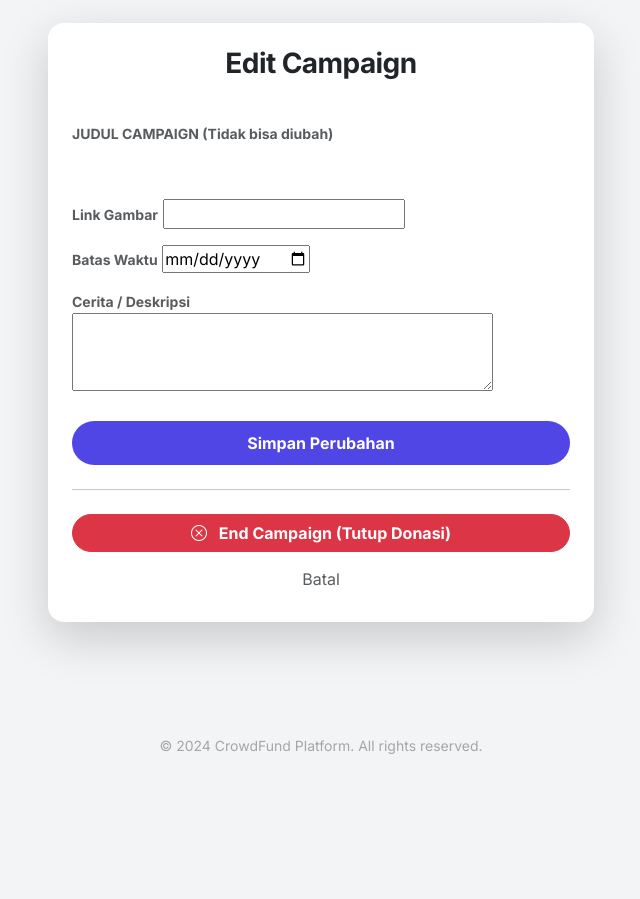
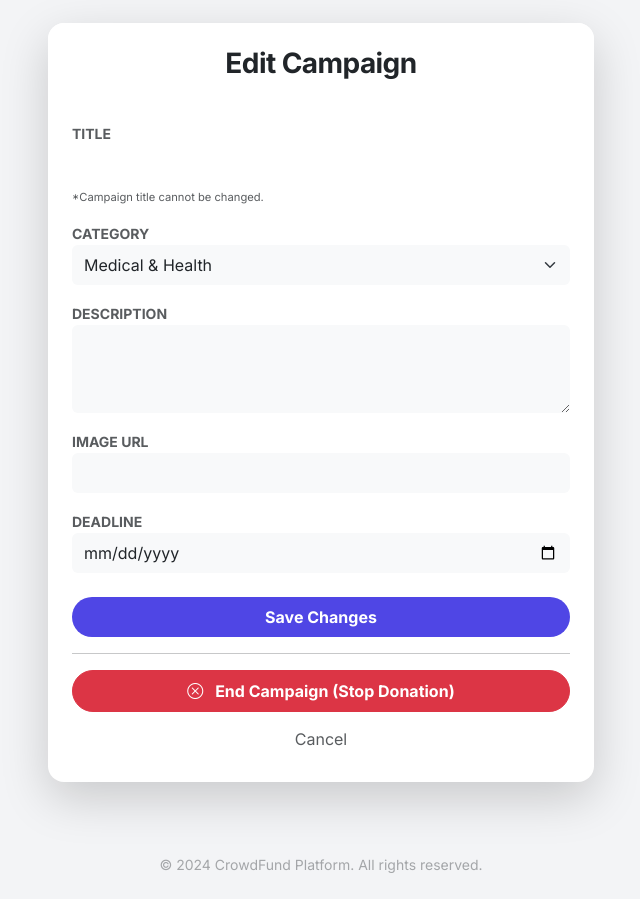
Before and after one commit to AdmMRZ/Tugas-Besar-II3120_Crowdfunding_Prototype, a Django app: template backend_frontend/main/templates/main/edit_campaign.html in a window 1280 px wide. Shown: the part 77-976 px from the top of the page, without its empty margins (319-959 px from the left). Before the commit the page ends 831 px from the top, so only its background shows below. Run offline with Django 5.2, Linux system fonts and the light colour scheme; the template is opened without the code that fills it: values that come from a table or form of the project are taken from there, others are empty.

Commit message:
fix campaign

```diff
--- a/backend_frontend/main/forms.py
+++ b/backend_frontend/main/forms.py
@@ -7,12 +7,23 @@ class CampaignForm(forms.ModelForm):
     class Meta:
         model = Campaign
         fields = ['title', 'category', 'description', 'target_amount', 'deadline', 'image_url']
-
         widgets = {
             'deadline': forms.DateInput(attrs={'type': 'date'}),
             'description': forms.Textarea(attrs={'rows': 3}),
-            'category': forms.Select(attrs={'class': 'form-select bg-light'}),
+            'category': forms.Select(),
         }
+
+    def __init__(self, *args, **kwargs):
+        super(CampaignForm, self).__init__(*args, **kwargs)
+        for name, field in self.fields.items():
+            css_class = 'form-control bg-light border-0 py-2'
+
+            if name == 'category':
+                css_class = 'form-select bg-light border-0 py-2'
+            field.widget.attrs.update({'class': css_class})
+
+            if name == 'target_amount':
+                 field.widget.attrs.update({'class': 'form-control bg-light border-0 py-2 border-start-0'})
 
 class CampaignEditForm(forms.ModelForm):
     class Meta:
@@ -21,9 +32,22 @@ class CampaignEditForm(forms.ModelForm):
         widgets = {
             'deadline': forms.DateInput(attrs={'type': 'date'}),
             'description': forms.Textarea(attrs={'rows': 3}),
-            'title': forms.TextInput(attrs={'readonly': 'readonly', 'class': 'form-control-plaintext fw-bold'}),
-            'category': forms.Select(attrs={'class': 'form-select bg-light'}),
+            'category': forms.Select(),
+            'title': forms.TextInput(attrs={'readonly': 'readonly'}),
         }
+
+    def __init__(self, *args, **kwargs):
+        super(CampaignEditForm, self).__init__(*args, **kwargs)
+        for name, field in self.fields.items():
+            css_class = 'form-control bg-light border-0 py-2'
+
+            if name == 'category':
+                css_class = 'form-select bg-light border-0 py-2'
+
+            if name == 'title':
+                css_class = 'form-control-plaintext fw-bold fs-5 px-0'
+
+            field.widget.attrs.update({'class': css_class})
 
 class DonationForm(forms.ModelForm):
     class Meta:
--- a/backend_frontend/main/templates/main/detail.html
+++ b/backend_frontend/main/templates/main/detail.html
@@ -36,7 +36,7 @@
                     </div>
                     <div class="ms-3">
                         <div class="fw-bold">{{ donation.donor.username|default:"Anonymous Supporter" }}</div>
-                        <div class="small text-success fw-bold">Donated Rp {{ donation.amount }}</div>
+                        <div class="small text-success fw-bold">Donated {{ donation.amount|rupiah }}</div>
                         {% if donation.message %}
                         <div class="p-2 bg-white border rounded mt-2 small text-muted fst-italic">
                             "{{ donation.message }}"
@@ -56,9 +56,9 @@
         <div class="card shadow border-0 sticky-top" style="top: 120px; z-index: 10;">
             <div class="card-body p-4">
                 <div class="d-flex align-items-baseline mb-1">
-                    <h3 class="fw-bold text-success mb-0">Rp {{ campaign.current_amount }}</h3>
+                    <h3 class="fw-bold text-success mb-0">{{ campaign.current_amount|rupiah }}</h3>
                 </div>
-                <p class="text-muted small">raised of the target <strong>Rp {{ campaign.target_amount }}</strong></p>
+                <p class="text-muted small">raised of the target <strong>{{ campaign.target_amount|rupiah }}</strong></p>
 
                 <div class="progress mb-2" style="height: 8px;">
                     <div class="progress-bar bg-success" style="width: {{ campaign.progress_percentage }}%"></div>
--- a/backend_frontend/main/templates/main/edit_campaign.html
+++ b/backend_frontend/main/templates/main/edit_campaign.html
@@ -11,38 +11,40 @@
                 <form method="POST">
                     {% csrf_token %}
 
+                    {% for field in form %}
                     <div class="mb-3">
-                        <label class="small text-muted fw-bold">JUDUL CAMPAIGN (Tidak bisa diubah)</label>
-                        {{ form.title }}
+                        <label class="small text-muted fw-bold text-uppercase">{{ field.label }}</label>
+
+                        {% if field.errors %}
+                            <div class="alert alert-danger py-1 px-2 small mb-1">
+                                {{ field.errors|striptags }}
+                            </div>
+                        {% endif %}
+
+                        {{ field }}
+
+                        {% if field.name == 'title' %}
+                            <small class="text-muted d-block" style="font-size: 0.7rem;">
+                                *Campaign title cannot be changed.
+                            </small>
+                        {% endif %}
                     </div>
+                    {% endfor %}
 
-                    <div class="mb-3">
-                        <label class="small text-muted fw-bold">Link Gambar</label>
-                        {{ form.image_url }}
-                    </div>
-
-                    <div class="mb-3">
-                        <label class="small text-muted fw-bold">Batas Waktu</label>
-                        {{ form.deadline }}
-                    </div>
-
-                    <div class="mb-4">
-                        <label class="small text-muted fw-bold">Cerita / Deskripsi</label>
-                        {{ form.description }}
-                    </div>
-
-                    <div class="d-grid gap-2">
-                        <button type="submit" class="btn btn-primary fw-bold rounded-pill">
-                            Simpan Perubahan
+                    <div class="d-grid gap-2 mt-4">
+                        <button type="submit" class="btn btn-primary fw-bold rounded-pill py-2">
+                            Save Changes
                         </button>
 
-                        <hr>
+                        <hr class="my-2">
 
-                        <button type="submit" name="btn_end_campaign" class="btn btn-danger fw-bold rounded-pill" onclick="return confirm('Yakin mau menutup campaign ini? Data tidak akan tampil lagi di halaman utama.')">
-                            <i class="bi bi-x-circle me-2"></i> End Campaign (Tutup Donasi)
+                        <button type="submit" name="btn_end_campaign" class="btn btn-danger fw-bold rounded-pill py-2" onclick="return confirm('Are you sure you want to end this campaign? It will be hidden from the public list.')">
+                            <i class="bi bi-x-circle me-2"></i> End Campaign (Stop Donation)
                         </button>
 
-                        <a href="{% url 'profile_dashboard' %}" class="btn btn-link text-muted text-decoration-none">Batal</a>
+                        <a href="{% url 'profile_dashboard' %}" class="btn btn-link text-muted text-decoration-none text-center">
+                            Cancel
+                        </a>
                     </div>
                 </form>
             </div>
--- a/backend_frontend/main/views.py
+++ b/backend_frontend/main/views.py
@@ -95,20 +95,20 @@ def edit_campaign(request, pk):
     campaign = get_object_or_404(Campaign, pk=pk)
 
     if campaign.creator != request.user:
-        messages.error(request, "Lu bukan pemilik campaign ini!")
+        messages.error(request, "You are not the owner of this campaign.")
         return redirect('campaign_index')
 
     if request.method == 'POST':
         if 'btn_end_campaign' in request.POST:
             campaign.is_active = False
             campaign.save()
-            messages.success(request, 'Campaign berhasil ditutup (Ended).')
+            messages.success(request, 'Campaign has been successfully closed.')
             return redirect('profile_dashboard')
 
         form = CampaignEditForm(request.POST, instance=campaign)
         if form.is_valid():
             form.save()
-            messages.success(request, 'Campaign berhasil diupdate!')
+            messages.success(request, 'Campaign updated successfully.')
             return redirect('profile_dashboard')
     else:
         form = CampaignEditForm(instance=campaign)
```
Also changed, not shown: backend_frontend/main/templates/main/create.html (+9 -16 lines), backend_frontend/main/templates/main/profile.html (+23 -17 lines), backend_frontend/main/templatetags/rupiah_filters.py (+9 -2 lines).
